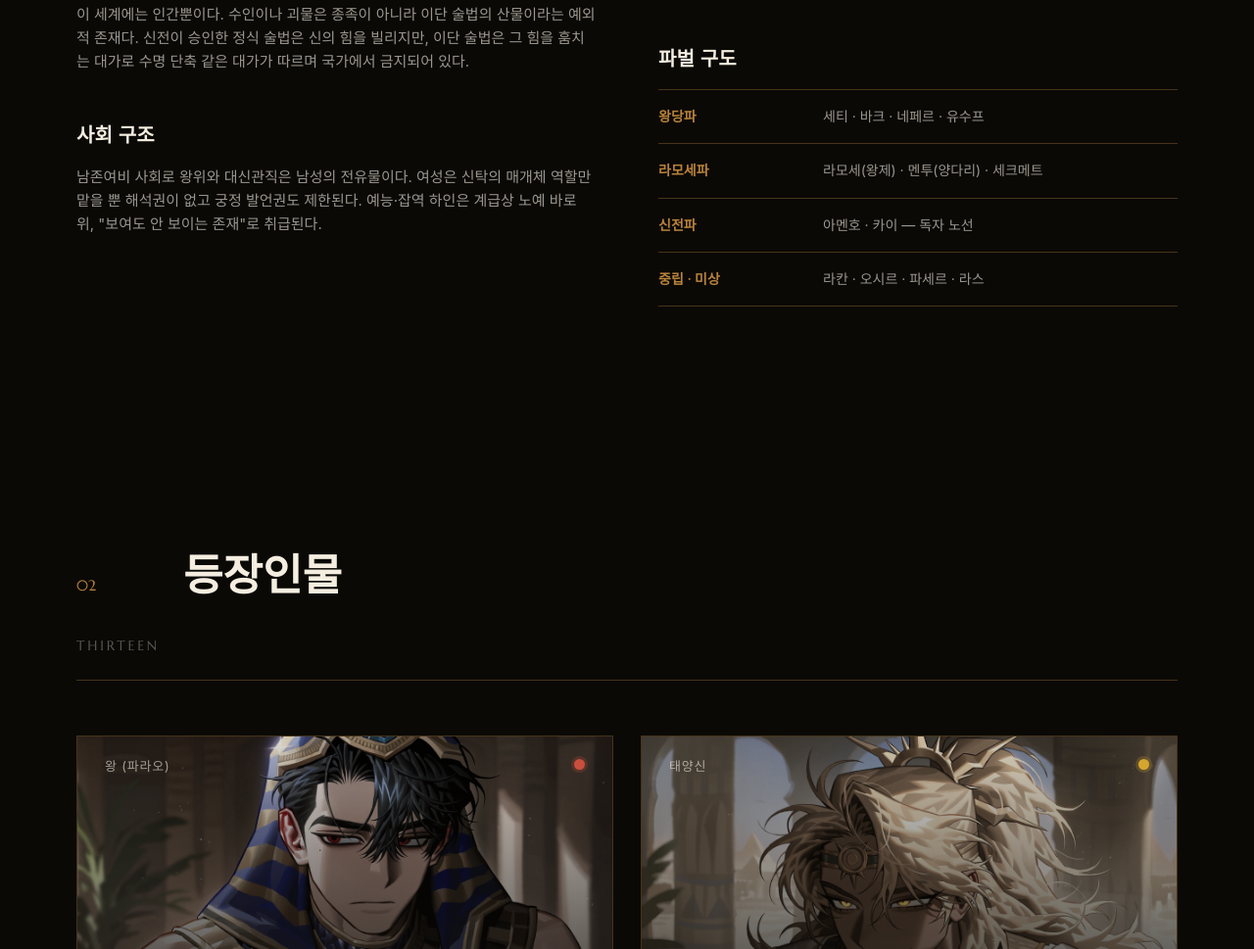
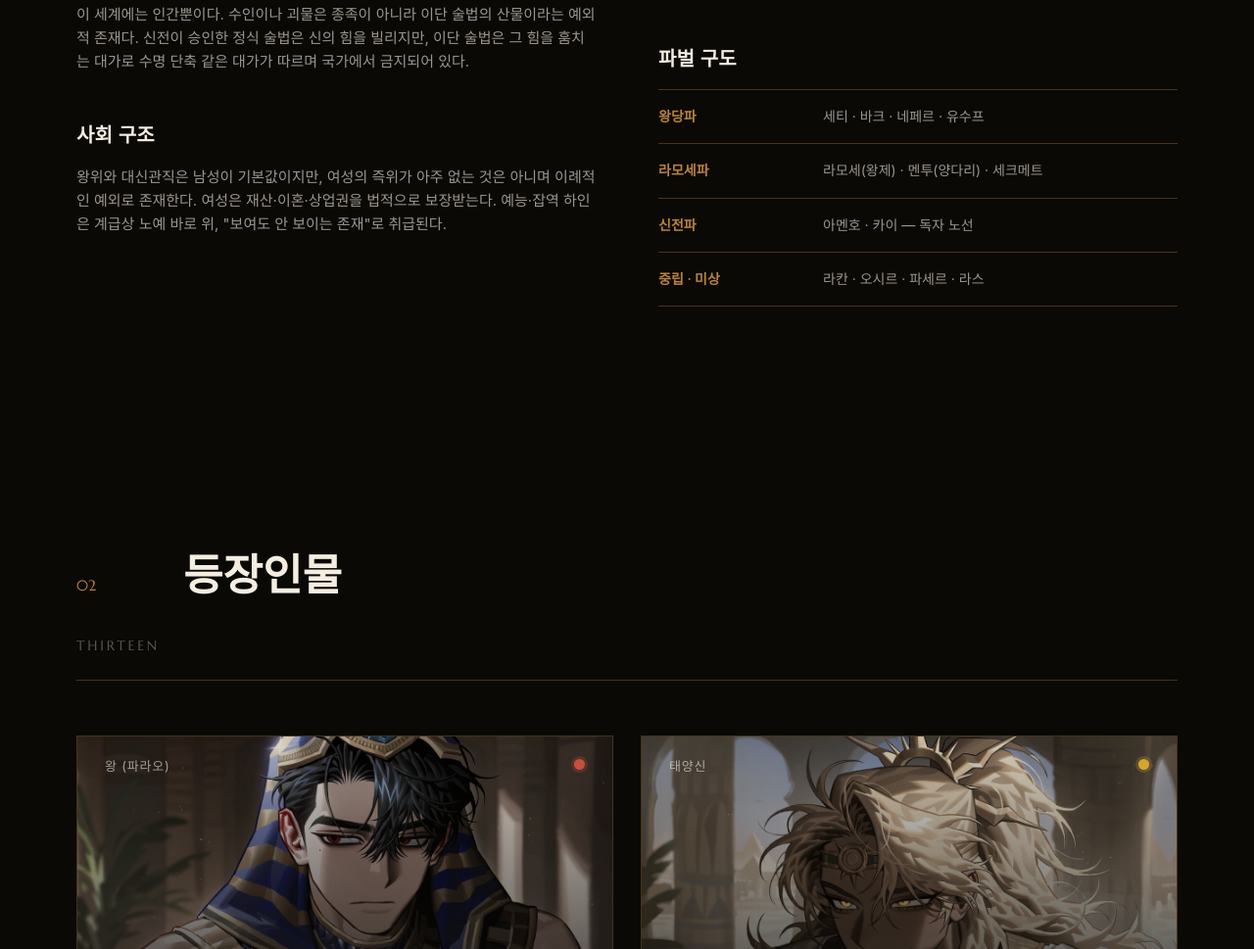
Before and after one commit to cchung-6/nileTT, a plain HTML site: page index.html in a window 1280 px wide. Shown: the part 1327-2296 px from the top of the page at 98% size. Drawn offline with Linux system fonts and the light colour scheme; a web font is replaced by a local one.

Commit message:
Add files via upload

```diff
--- a/index.html
+++ b/index.html
@@ -514,7 +514,7 @@ a:focus-visible, button:focus-visible, .card:focus-visible{
         </div>
         <div class="world-block">
           <h3>사회 구조</h3>
-          <p>남존여비 사회로 왕위와 대신관직은 남성의 전유물이다. 여성은 신탁의 매개체 역할만 맡을 뿐 해석권이 없고 궁정 발언권도 제한된다. 예능·잡역 하인은 계급상 노예 바로 위, "보여도 안 보이는 존재"로 취급된다.</p>
+          <p>왕위와 대신관직은 남성이 기본값이지만, 여성의 즉위가 아주 없는 것은 아니며 이례적인 예외로 존재한다. 여성은 재산·이혼·상업권을 법적으로 보장받는다. 예능·잡역 하인은 계급상 노예 바로 위, "보여도 안 보이는 존재"로 취급된다.</p>
         </div>
       </div>
 
```
